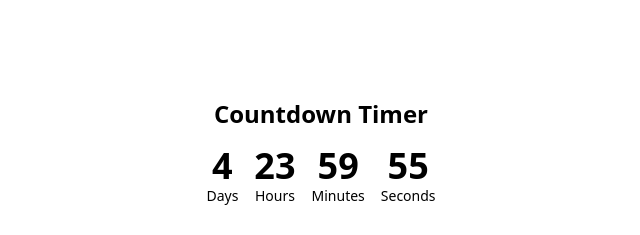
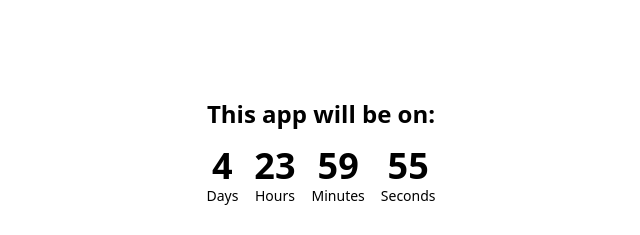
Before and after one commit to Hamza23kaaloul/bd, a plain HTML site: page index.html in a window 1280 px wide. Shown: the part 220-455 px from the top of the page, 319-959 px from the left. Drawn offline with nearby package versions, Linux system fonts and the light colour scheme.

Commit message:
Update index.html

```diff
--- a/index.html
+++ b/index.html
@@ -4,6 +4,7 @@
   <meta charset="UTF-8">
   <meta name="viewport" content="width=device-width, initial-scale=1.0">
   <title>Countdown Timer with Switch</title>
+  <link rel="small icon" href="./icons/BD-48x48.png" type="png">
   <script src="https://cdn.tailwindcss.com"></script>
   <style>
     /* Custom Styles for Switch */
@@ -40,7 +41,7 @@
   <div class="flex flex-col items-center space-y-8">
     <!-- Countdown Timer -->
     <div>
-      <h1 class="text-2xl font-bold mb-4 text-center">Countdown Timer</h1>
+      <h1 class="text-2xl font-bold mb-4 text-center">This app will be on:</h1>
       <div class="flex space-x-4">
         <!-- Days -->
         <div class="flex flex-col items-center">
```
